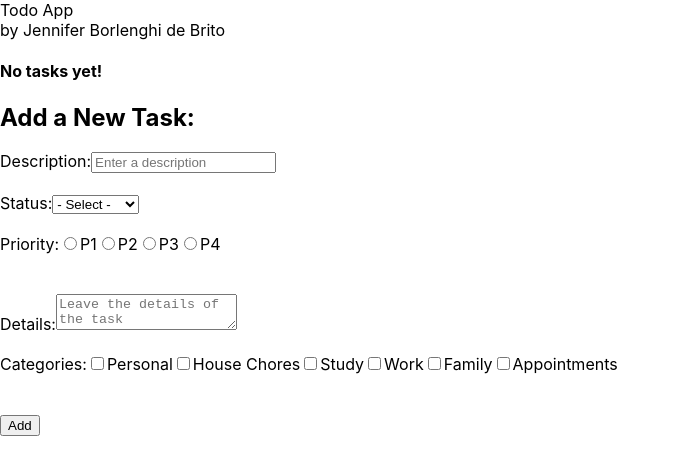
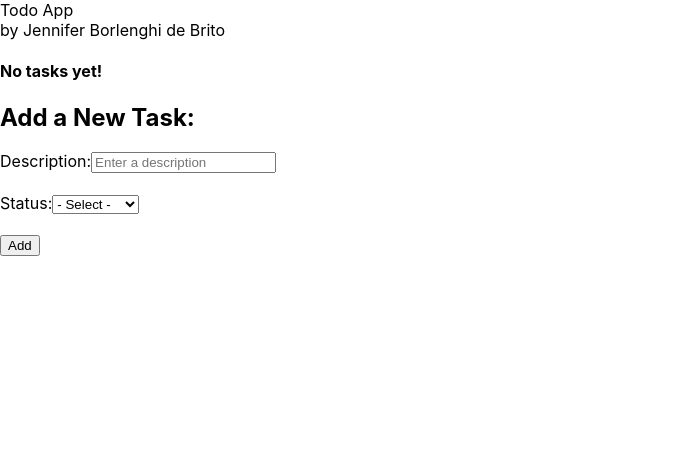
Before and after one commit to JenniferBorlenghi/ToDoApp, a React (Create React App) app: page / in a window 1280 px wide. Shown: the top 474 px of the page, without its empty margins (0-680 px from the left). Built offline with nearby package versions, Linux system fonts and the light colour scheme.

Commit message:
Main Branch with minimum requirements

```diff
--- a/src/App.js
+++ b/src/App.js
@@ -14,9 +14,6 @@ function App() {
       id: uuidv4(),
       description,
       status,
-      priority,
-      details,
-      categories
     });
     setTasks(newTasks);
   };
--- a/src/components/Form/index.js
+++ b/src/components/Form/index.js
@@ -4,9 +4,6 @@ export default function Form({ onNewTask }) {
   const [description, setDescription] = useState("");
   const [status, setStatus] = useState("");
   const [errorMessages, setErrorMessages] = useState([]);
-  const [priority, setPriority] = useState("");
-  const [details, setDetails] = useState("");
-  const [categories, setCategories] = useState([]);
 
   // validating submission and adding the new task
   const handleSubmit = (e) => {
@@ -28,82 +25,19 @@ export default function Form({ onNewTask }) {
     if (status === "") {
       newErrorMessages.push("The status is required.");
     }
-    if (priority === "") {
-      newErrorMessages.push("The priority is required.");
-    }
 
     setErrorMessages(newErrorMessages);
 
     if (newErrorMessages.length === 0) {
-      onNewTask(description, status, priority, details, categories);
+      onNewTask(description, status);
 
       // cleaning inputs:
       setDescription("");
       setStatus("");
-      setPriority("");
-      setDetails("");
-      setCategories([]);
 
       setErrorMessages("");
     }
   };
-
-  const priorityOptions = [
-    { id: "P1", content: "Priority 1" },
-    { id: "P2", content: "Priority 2" },
-    { id: "P3", content: "Priority 3" },
-    { id: "P4", content: "Priority 4" },
-  ];
-
-  const PriorityInputsComponent = priorityOptions.map((item) => (
-    <label key={item.id}>
-      <input
-        type="radio"
-        value={item.id}
-        checked={priority === item.id}
-        onChange={(e) => setPriority(e.target.value)}
-      />
-      {item.id}
-    </label>
-  ));
-
-  const categoriesOptions = [
-    { id: "per", content: "Personal" },
-    { id: "hou", content: "House Chores" },
-    { id: "stu", content: "Study" },
-    { id: "wk", content: "Work" },
-    { id: "fam", content: "Family" },
-    { id: "appt", content: "Appointments" },
-  ];
-
-  const handleCheckCategory = (e) => {
-    const category = e.target.name;
-
-    let newCategories = [...categories];
-
-    if (categories.includes(category)) {
-      newCategories = categories.filter((it) => it !== category);
-      setCategories(newCategories);
-    } else {
-      newCategories = [...categories, category];
-      setCategories(newCategories);
-    }
-  };
-
-  const CategoriesInputsComponent = categoriesOptions.map((item) => (
-    <label key={item.id}>
-      <input
-        type="checkbox"
-        name={item.content}
-        checked={categories.includes(item.content)}
-        // checked returns true (option selected) or false (option not selected) -> initially it is false
-        onChange={handleCheckCategory}
-      />
-      {item.content}
-    </label>
-  ))
-
-
 
   return (
     <>
@@ -150,31 +84,6 @@ export default function Form({ onNewTask }) {
         </label>
         <br />
         <br />
-        {/* Priority Input - Radio */}
-        <div>
-          Priority:
-          {PriorityInputsComponent}
-        </div>
-        <br />
-        <br />
-        {/* Details Input - Textarea - not required */}
-        <label>
-          Details:
-          <textarea
-            maxLength={500}
-            placeholder="Leave the details of the task"
-            value={details}
-            onChange={(e) => setDetails(e.target.value)}
-          />
-        </label>
-        <br />
-        <br />
-        {/* Category Input - Checkbox */}
-        <div>
-          Categories:{CategoriesInputsComponent}
-        </div>
-        <br />
-        <br />
         <button>Add</button>
       </form>
     </>
--- a/src/components/Tasks/Task/index.js
+++ b/src/components/Tasks/Task/index.js
@@ -12,9 +12,6 @@ export default function Task({ task, onStatusChange, onRemoveTask }) {
       <h3>{task.description}</h3>
       <p>Id: {task.id}</p>
       <p>Status: {task.status}</p>
-      <p>Priority: {task.priority}</p>
-      {task.details !== "" && <p>Details: {task.details}</p>}
-      {task.categories.length > 0 && <p>Categories: {task.categories.map((cat) => (<span key={cat}>{cat} | </span>))} </p>}
       <button onClick={changeTaskStatus}>Change Status</button>
       <button onClick={removeTask}>Remove Task</button>
       <hr />
```
